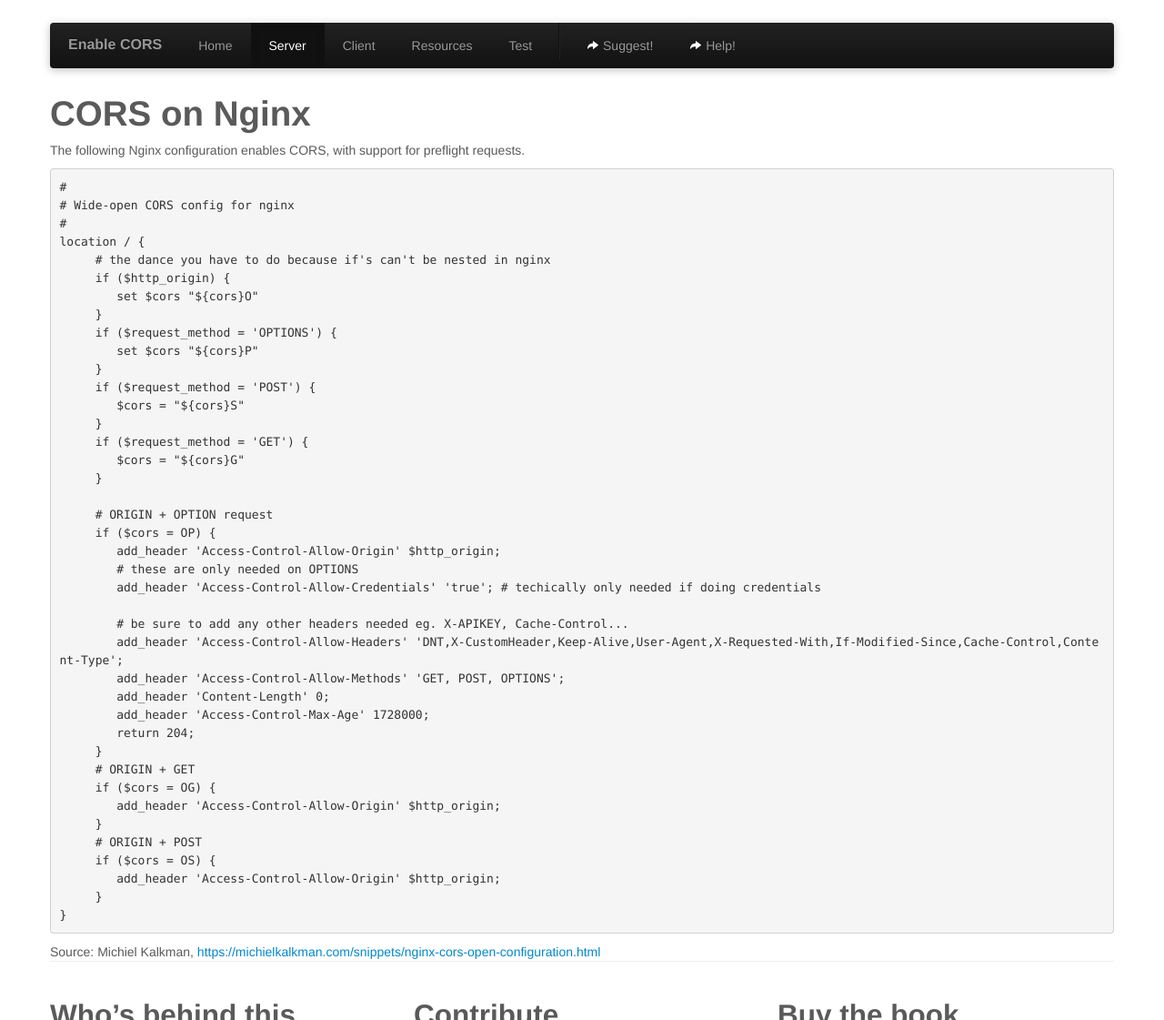
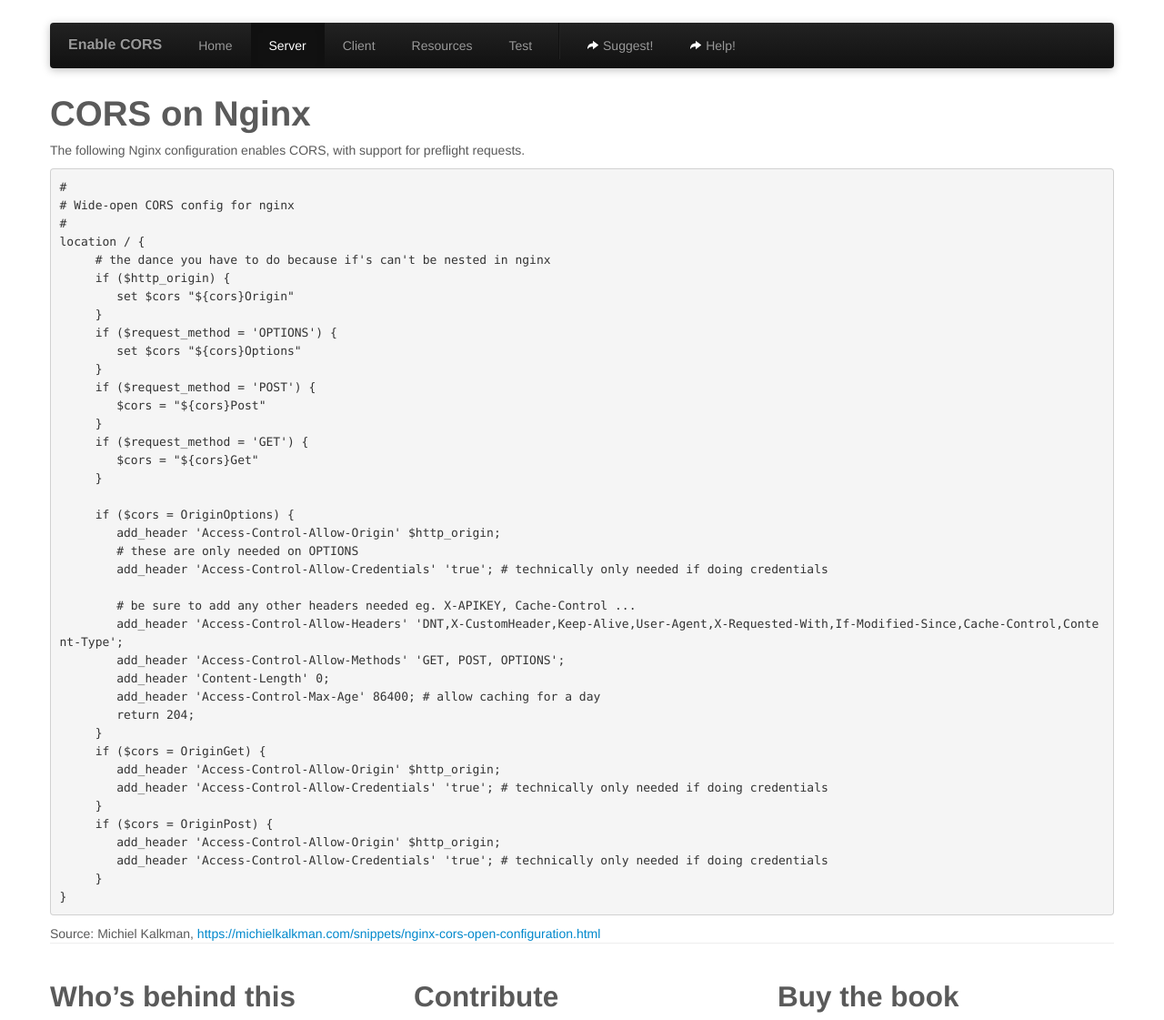
Before and after one commit to monsur/enable-cors.org, a Jekyll site: the page built from server_nginx.html, in a window 1280 px wide, cut to the strip 0-1121 px from the top of the page. Shown: the whole strip at 91% size. Built offline with Jekyll 4.4.1, drawn with Linux system fonts in a browser that asks for light colours.

Commit message:
fixed after feedback from @monsur

```diff
--- a/server_nginx.html
+++ b/server_nginx.html
@@ -17,38 +17,37 @@
 location / {
      # the dance you have to do because if's can't be nested in nginx
      if ($http_origin) {
-        set $cors "${cors}O"
+        set $cors "${cors}Origin"
      }
      if ($request_method = 'OPTIONS') {
-        set $cors "${cors}P"
+        set $cors "${cors}Options"
      }
      if ($request_method = 'POST') {
-        $cors = "${cors}S"
+        $cors = "${cors}Post"
      }
      if ($request_method = 'GET') {
-        $cors = "${cors}G"
+        $cors = "${cors}Get"
      }
 
-     # ORIGIN + OPTION request
-     if ($cors = OP) {
+     if ($cors = OriginOptions) {
         add_header 'Access-Control-Allow-Origin' $http_origin;
         # these are only needed on OPTIONS
-        add_header 'Access-Control-Allow-Credentials' 'true'; # techically only needed if doing credentials
+        add_header 'Access-Control-Allow-Credentials' 'true'; # technically only needed if doing credentials
 
-        # be sure to add any other headers needed eg. X-APIKEY, Cache-Control...
+        # be sure to add any other headers needed eg. X-APIKEY, Cache-Control ...
         add_header 'Access-Control-Allow-Headers' 'DNT,X-CustomHeader,Keep-Alive,User-Agent,X-Requested-With,If-Modified-Since,Cache-Control,Content-Type';
         add_header 'Access-Control-Allow-Methods' 'GET, POST, OPTIONS';
         add_header 'Content-Length' 0;
-        add_header 'Access-Control-Max-Age' 1728000;
+        add_header 'Access-Control-Max-Age' 86400; # allow caching for a day
         return 204;
      }
-     # ORIGIN + GET
-     if ($cors = OG) {
+     if ($cors = OriginGet) {
         add_header 'Access-Control-Allow-Origin' $http_origin;
+        add_header 'Access-Control-Allow-Credentials' 'true'; # technically only needed if doing credentials
      }
-     # ORIGIN + POST
-     if ($cors = OS) {
+     if ($cors = OriginPost) {
         add_header 'Access-Control-Allow-Origin' $http_origin;
+        add_header 'Access-Control-Allow-Credentials' 'true'; # technically only needed if doing credentials
      }
 }
 </pre>
```
